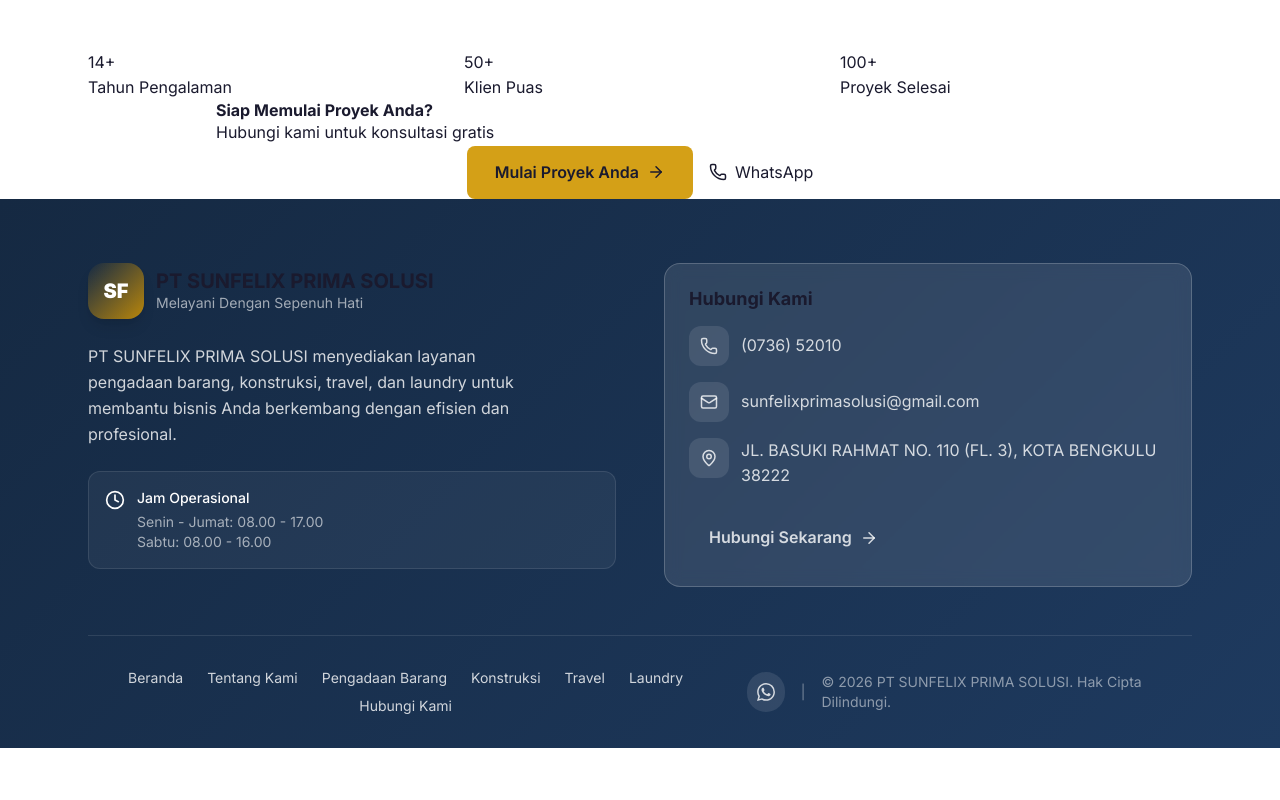
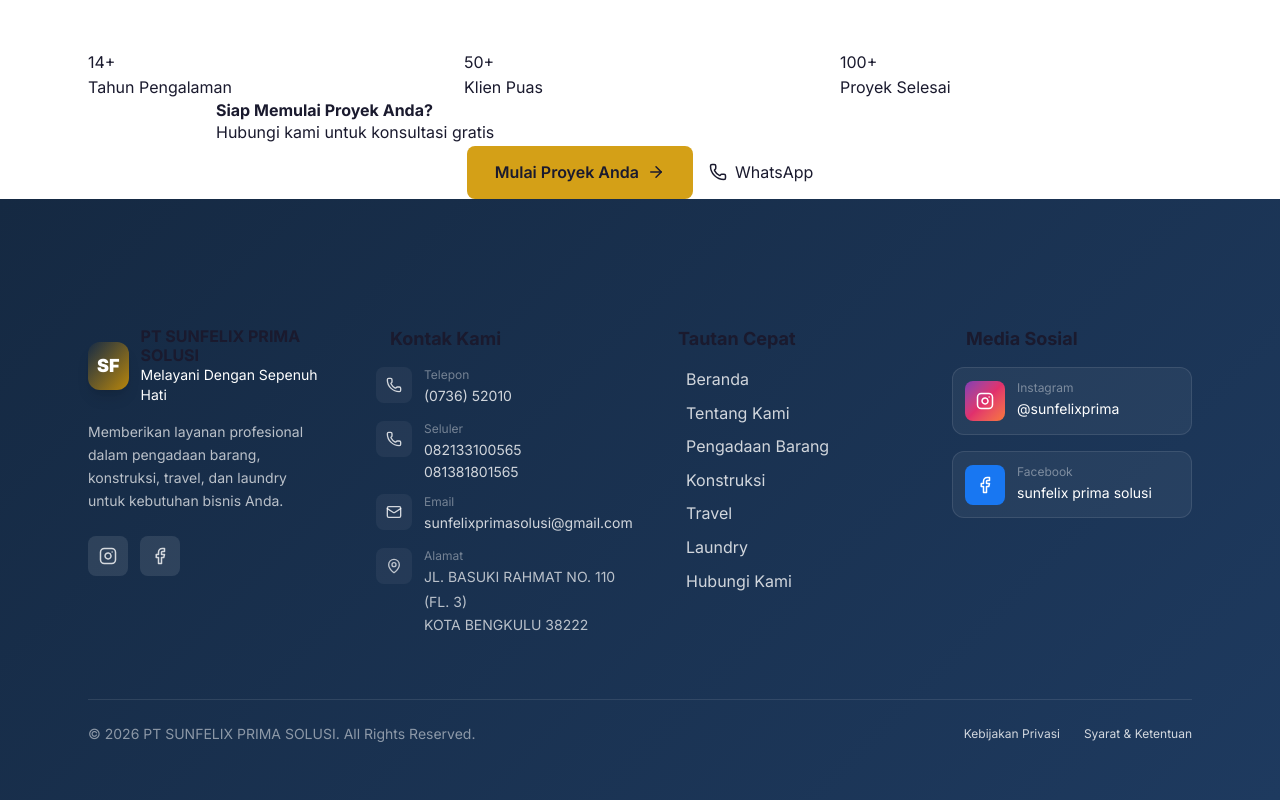
Before and after one commit to imamabdurrahmann/multi-layanan, a Next.js app: page / in a window 1280 px wide. Shown: the part 1674-2474 px from the top of the page. Before the commit the page ends 2422 px from the top, so only its background shows below. Built offline with nearby package versions, Linux system fonts and the light colour scheme.

Commit message:
feat: redesign footer with corporate styling

```diff
--- a/src/components/Footer.tsx
+++ b/src/components/Footer.tsx
@@ -1,105 +1,179 @@
 import Link from "next/link";
-import { MapPin, Phone, Mail, Clock, ArrowRight } from "lucide-react";
+import { Phone, Mail, MapPin, Instagram, Facebook, ArrowRight } from "lucide-react";
 import { companyInfo } from "@/config/company";
 
 export default function Footer() {
-  const whatsappUrl = `https://wa.me/${companyInfo.whatsapp}`;
+  const currentYear = new Date().getFullYear();
 
   return (
     <footer className="footer">
-      {/* Main Footer Content */}
       <div className="max-w-6xl mx-auto px-4 sm:px-6">
-        {/* Top Section - Company Info & Quick Contact */}
-        <div className="grid lg:grid-cols-2 gap-8 lg:gap-12 mb-12">
-          {/* Company Info */}
-          <div>
-            <div className="flex items-center gap-3 mb-6">
-              <div className="w-14 h-14 rounded-2xl bg-gradient-to-br from-[var(--gold-primary)] to-[var(--gold-dark)] flex items-center justify-center shadow-lg">
-                <span className="text-[var(--maroon-dark)] font-black text-xl">SF</span>
+        {/* Main Footer Grid */}
+        <div className="grid md:grid-cols-2 lg:grid-cols-4 gap-8 lg:gap-12 py-12 lg:py-16">
+          {/* Company Info Section */}
+          <div className="lg:col-span-1">
+            <div className="flex items-center gap-3 mb-4">
+              <div className="w-12 h-12 rounded-xl bg-gradient-to-br from-[var(--gold-primary)] to-[var(--gold-dark)] flex items-center justify-center shadow-lg">
+                <span className="text-[var(--maroon-dark)] font-black text-lg">SF</span>
               </div>
               <div>
-                <h3 className="font-bold text-xl text-white">{companyInfo.name}</h3>
-                <p className="text-sm text-white/60">{companyInfo.tagline}</p>
+                <h3 className="font-bold text-white leading-tight">{companyInfo.name}</h3>
+                <p className="text-sm text-[var(--gold-primary)]">{companyInfo.tagline}</p>
               </div>
             </div>
-            <p className="text-white/80 leading-relaxed mb-6 max-w-md">
-              {companyInfo.name} menyediakan layanan pengadaan barang, konstruksi, travel, dan laundry untuk membantu bisnis Anda berkembang dengan efisien dan profesional.
+            <p className="text-white/70 text-sm leading-relaxed mb-6">
+              Memberikan layanan profesional dalam pengadaan barang, konstruksi, travel, dan laundry untuk kebutuhan bisnis Anda.
             </p>
-
-            {/* Operating Hours */}
-            <div className="flex items-start gap-3 p-4 bg-white/5 rounded-xl border border-white/10">
-              <Clock size={20} className="text-[var(--gold-primary)] flex-shrink-0 mt-0.5" />
-              <div className="text-sm">
-                <p className="text-white font-medium mb-1">Jam Operasional</p>
-                <p className="text-white/60">{companyInfo.operatingHours.weekdays}</p>
-                <p className="text-white/60">{companyInfo.operatingHours.saturday}</p>
-              </div>
+            {/* Social Media */}
+            <div className="flex items-center gap-3">
+              <a
+                href={companyInfo.socialLinks.instagram}
+                target="_blank"
+                rel="noopener noreferrer"
+                className="w-10 h-10 rounded-lg bg-white/10 flex items-center justify-center hover:bg-[#E1306C] hover:text-white transition-all duration-300"
+                aria-label="Instagram"
+              >
+                <Instagram size={18} />
+              </a>
+              <a
+                href={companyInfo.socialLinks.facebook}
+                target="_blank"
+                rel="noopener noreferrer"
+                className="w-10 h-10 rounded-lg bg-white/10 flex items-center justify-center hover:bg-[#1877F2] hover:text-white transition-all duration-300"
+                aria-label="Facebook"
+              >
+                <Facebook size={18} />
+              </a>
             </div>
           </div>
 
-          {/* Quick Contact Card */}
-          <div className="bg-white/10 backdrop-blur-sm rounded-2xl p-6 border border-white/20">
-            <h4 className="text-lg font-bold text-white mb-4">Hubungi Kami</h4>
-            <div className="space-y-4 mb-6">
-              <a href={`tel:${companyInfo.phone}`} className="flex items-center gap-3 text-white/80 hover:text-[var(--gold-primary)] transition-colors">
-                <div className="w-10 h-10 rounded-xl bg-white/10 flex items-center justify-center">
-                  <Phone size={18} />
+          {/* Contact Section */}
+          <div>
+            <h4 className="text-lg font-bold text-white mb-4 flex items-center gap-2">
+              <span className="w-1.5 h-6 bg-[var(--gold-primary)] rounded-full"></span>
+              Kontak Kami
+            </h4>
+            <ul className="space-y-3">
+              <li>
+                <a href={`tel:${companyInfo.phone}`} className="flex items-start gap-3 text-white/70 hover:text-[var(--gold-primary)] transition-colors group">
+                  <div className="w-9 h-9 rounded-lg bg-white/5 flex items-center justify-center flex-shrink-0 group-hover:bg-[var(--gold-primary)]/20 transition-colors">
+                    <Phone size={16} />
+                  </div>
+                  <div>
+                    <span className="text-xs text-white/40 block">Telepon</span>
+                    <span className="text-sm">{companyInfo.phone}</span>
+                  </div>
+                </a>
+              </li>
+              <li>
+                <a href={`https://wa.me/${companyInfo.whatsapp}`} target="_blank" rel="noopener noreferrer" className="flex items-start gap-3 text-white/70 hover:text-[var(--gold-primary)] transition-colors group">
+                  <div className="w-9 h-9 rounded-lg bg-white/5 flex items-center justify-center flex-shrink-0 group-hover:bg-[var(--gold-primary)]/20 transition-colors">
+                    <Phone size={16} />
+                  </div>
+                  <div>
+                    <span className="text-xs text-white/40 block">Seluler</span>
+                    <span className="text-sm">{companyInfo.mobile1}</span>
+                    <span className="text-sm block">{companyInfo.mobile2}</span>
+                  </div>
+                </a>
+              </li>
+              <li>
+                <a href={`mailto:${companyInfo.email}`} className="flex items-start gap-3 text-white/70 hover:text-[var(--gold-primary)] transition-colors group">
+                  <div className="w-9 h-9 rounded-lg bg-white/5 flex items-center justify-center flex-shrink-0 group-hover:bg-[var(--gold-primary)]/20 transition-colors">
+                    <Mail size={16} />
+                  </div>
+                  <div>
+                    <span className="text-xs text-white/40 block">Email</span>
+                    <span className="text-sm">{companyInfo.email}</span>
+                  </div>
+                </a>
+              </li>
+              <li className="flex items-start gap-3 text-white/70 group">
+                <div className="w-9 h-9 rounded-lg bg-white/5 flex items-center justify-center flex-shrink-0">
+                  <MapPin size={16} />
                 </div>
-                <span>{companyInfo.phone}</span>
+                <div>
+                  <span className="text-xs text-white/40 block">Alamat</span>
+                  <span className="text-sm">{companyInfo.address}</span>
+                  <span className="text-sm block">{companyInfo.city}</span>
+                </div>
+              </li>
+            </ul>
+          </div>
+
+          {/* Quick Links Section */}
+          <div>
+            <h4 className="text-lg font-bold text-white mb-4 flex items-center gap-2">
+              <span className="w-1.5 h-6 bg-[var(--gold-primary)] rounded-full"></span>
+              Tautan Cepat
+            </h4>
+            <ul className="space-y-2">
+              {companyInfo.footerLinks.map((link) => (
+                <li key={link.href}>
+                  <Link
+                    href={link.href}
+                    className="flex items-center gap-2 text-white/70 hover:text-[var(--gold-primary)] hover:translate-x-1 transition-all duration-300"
+                  >
+                    <ArrowRight size={14} className="opacity-0 group-hover:opacity-100" />
+                    <span>{link.label}</span>
+                  </Link>
+                </li>
+              ))}
+            </ul>
+          </div>
+
+          {/* Social Media Links Section */}
+          <div>
+            <h4 className="text-lg font-bold text-white mb-4 flex items-center gap-2">
+              <span className="w-1.5 h-6 bg-[var(--gold-primary)] rounded-full"></span>
+              Media Sosial
+            </h4>
+            <div className="space-y-4">
+              <a
+                href={companyInfo.socialLinks.instagram}
+                target="_blank"
+                rel="noopener noreferrer"
+                className="flex items-center gap-3 p-3 rounded-xl bg-white/5 hover:bg-[#E1306C]/20 border border-white/10 hover:border-[#E1306C]/50 transition-all duration-300 group"
+              >
+                <div className="w-10 h-10 rounded-lg bg-gradient-to-br from-[#833AB4] via-[#E1306C] to-[#F77737] flex items-center justify-center">
+                  <Instagram size={18} className="text-white" />
+                </div>
+                <div>
+                  <span className="text-xs text-white/40 block">Instagram</span>
+                  <span className="text-sm text-white group-hover:text-[#E1306C] transition-colors">{companyInfo.instagram}</span>
+                </div>
               </a>
-              <a href={`mailto:${companyInfo.email}`} className="flex items-center gap-3 text-white/80 hover:text-[var(--gold-primary)] transition-colors">
-                <div className="w-10 h-10 rounded-xl bg-white/10 flex items-center justify-center">
-                  <Mail size={18} />
+              <a
+                href={companyInfo.socialLinks.facebook}
+                target="_blank"
+                rel="noopener noreferrer"
+                className="flex items-center gap-3 p-3 rounded-xl bg-white/5 hover:bg-[#1877F2]/20 border border-white/10 hover:border-[#1877F2]/50 transition-all duration-300 group"
+              >
+                <div className="w-10 h-10 rounded-lg bg-[#1877F2] flex items-center justify-center">
+                  <Facebook size={18} className="text-white" />
                 </div>
-                <span>{companyInfo.email}</span>
+                <div>
+                  <span className="text-xs text-white/40 block">Facebook</span>
+                  <span className="text-sm text-white group-hover:text-[#1877F2] transition-colors">{companyInfo.facebook}</span>
+                </div>
               </a>
-              <div className="flex items-start gap-3 text-white/80">
-                <div className="w-10 h-10 rounded-xl bg-white/10 flex items-center justify-center flex-shrink-0">
-                  <MapPin size={18} />
-                </div>
-                <span>{companyInfo.address}, {companyInfo.city}</span>
-              </div>
             </div>
-            <Link href="/contact" className="inline-flex items-center justify-center gap-2 px-5 py-3 bg-[var(--gold-primary)] text-[var(--maroon-dark)] font-semibold rounded-xl hover:bg-[var(--gold-light)] transition-colors w-full sm:w-auto">
-              Hubungi Sekarang
-              <ArrowRight size={18} />
-            </Link>
           </div>
         </div>
 
-        {/* Bottom Section - Links & Copyright */}
-        <div className="border-t border-white/10 pt-8">
-          <div className="flex flex-col md:flex-row justify-between items-center gap-6">
-            {/* Navigation Links */}
-            <div className="flex flex-wrap justify-center gap-x-6 gap-y-2">
-              {companyInfo.footerLinks.map((link) => (
-                <Link
-                  key={link.href}
-                  href={link.href}
-                  className="text-sm text-white/60 hover:text-white transition-colors"
-                >
-                  {link.label}
-                </Link>
-              ))}
-            </div>
-
-            {/* Social Links & Copyright */}
-            <div className="flex items-center gap-4">
-              <a
-                href={whatsappUrl}
-                target="_blank"
-                rel="noopener noreferrer"
-                className="w-10 h-10 rounded-full bg-white/10 flex items-center justify-center hover:bg-[#25D366] transition-colors"
-                aria-label="WhatsApp"
-              >
-                <svg width="18" height="18" viewBox="0 0 24 24" fill="currentColor">
-                  <path d="M17.472 14.382c-.297-.149-1.758-.867-2.03-.967-.273-.099-.471-.148-.67.15-.197.296-.767.966-.94 1.164-.173.199-.347.223-.644.075-.297-.15-1.255-.463-2.39-1.475-.883-.788-1.48-1.761-1.653-2.059-.173-.297-.018-.458.13-.606.134-.133.298-.347.446-.52.149-.174.198-.298.298-.497.099-.198.05-.371-.025-.52-.075-.149-.669-1.612-.916-2.207-.242-.579-.487-.5-.669-.51-.173-.008-.371-.01-.57-.01-.198 0-.52.074-.792.372-.272.297-1.04 1.016-1.04 2.478 0 1.462 1.065 2.875 1.213 3.074.149.198 2.096 3.2 5.077 4.487.709.306 1.262.489 1.694.625.712.227 1.36.195 1.871.118.571-.085 1.758-.719 2.006-1.413.248-.694.248-1.289.173-1.413-.074-.124-.272-.198-.57-.347m-5.421 7.403h-.004a9.87 9.87 0 01-5.031-1.378l-.361-.214-3.741.982.998-3.648-.235-.374a9.86 9.86 0 01-1.51-5.26c.001-5.45 4.436-9.884 9.888-9.884 2.64 0 5.122 1.03 6.988 2.898a9.825 9.825 0 012.893 6.994c-.003 5.45-4.437 9.884-9.885 9.884m8.413-18.297A11.815 11.815 0 0012.05 0C5.495 0 .16 5.335.157 11.892c0 2.096.547 4.142 1.588 5.945L.057 24l6.305-1.654a11.882 11.882 0 005.683 1.448h.005c6.554 0 11.89-5.335 11.893-11.893a11.821 11.821 0 00-3.48-8.413z" />
-                </svg>
-              </a>
-              <span className="text-sm text-white/40">|</span>
-              <p className="text-sm text-white/50">
-                © {new Date().getFullYear()} {companyInfo.name}. Hak Cipta Dilindungi.
-              </p>
+        {/* Copyright Bar */}
+        <div className="border-t border-white/10 py-6">
+          <div className="flex flex-col sm:flex-row justify-between items-center gap-4">
+            <p className="text-sm text-white/50 text-center sm:text-left">
+              © {currentYear} {companyInfo.name}. All Rights Reserved.
+            </p>
+            <div className="flex items-center gap-6">
+              <Link href="/privacy" className="text-xs text-white/40 hover:text-white/70 transition-colors">
+                Kebijakan Privasi
+              </Link>
+              <Link href="/terms" className="text-xs text-white/40 hover:text-white/70 transition-colors">
+                Syarat & Ketentuan
+              </Link>
             </div>
           </div>
         </div>
```
